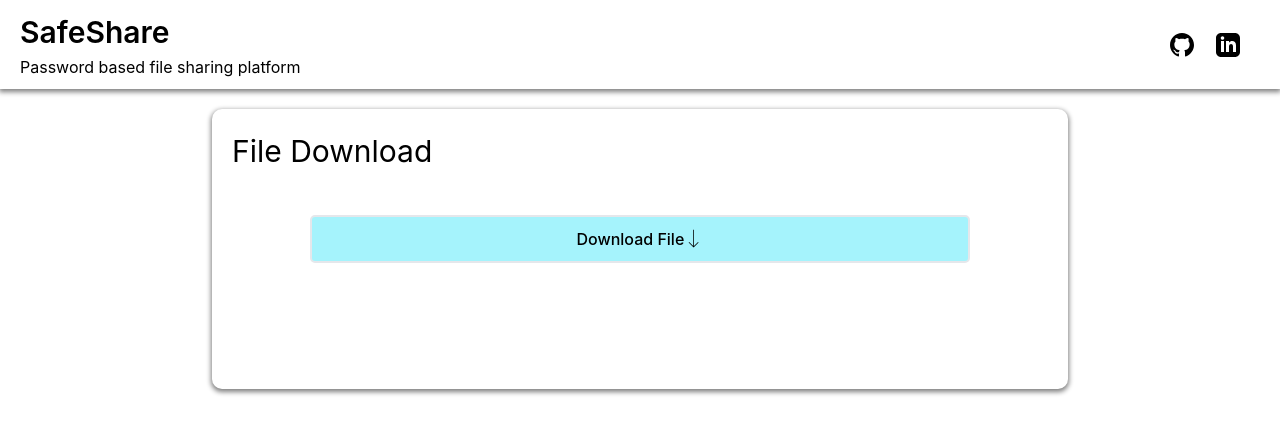
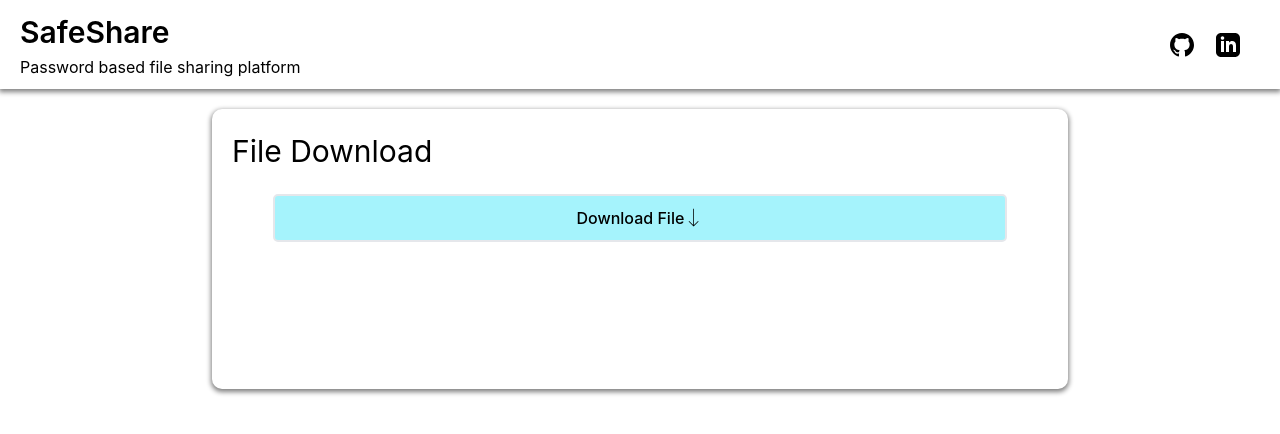
Before and after one commit to Ankit-cg22/SafeShare-frontend, a Next.js app: page /download/1 in a window 1280 px wide. Shown: the top 434 px of the page. Built offline with nearby package versions, Linux system fonts and the light colour scheme; no server answers.

Commit message:
minor changes

```diff
--- a/components/NavBar.js
+++ b/components/NavBar.js
@@ -4,7 +4,7 @@ import { useRouter } from 'next/router'
 export default function NavBar() {
     const router = useRouter()
   return (
-    <div className='w-[100%] py-[10px] px-[20px] flex justify-between items-center  shadow-under'>
+    <div className='w-[100%] py-[10px] px-[20px] flex justify-between items-center  shadow-under '>
         <div onClick={() => router.push('/')} className="cursor-pointer">
           <h1 className='text-[30px] font-semibold'>SafeShare</h1>
           <p>Password based file sharing platform </p>
--- a/pages/download/[fid].js
+++ b/pages/download/[fid].js
@@ -69,10 +69,10 @@ export default function FileDownload(props) {
         <NavBar/>
         <div className='max-w-[1400px] m-auto w-[100%] '>
             <div className='w-[70%] m-auto mainBox  '>
-                <div className='mark h-[280px] m-[20px] p-[20px] rounded-[10px] '>
-                <h1 className='text-[30px] font-seminbold '>File Download</h1>
-                <div className='h-[85%] flex justify-center items-center mb-[20px]'>
-                    <div className='w-[90%] my-auto flex flex-col justify-between items-center  h-[60%] ' >
+                <div className='mark h-[fit-content] min-h-[280px] m-[20px] p-[20px] rounded-[10px] '>
+                <h1 className='text-[30px] font-seminbold mb-[20px]'>File Download</h1>
+                <div className='h-[100%] flex justify-center items-center mb-[20px]  my-auto '>
+                    <div className='w-[100%] my-auto flex flex-col justify-between items-center  min-h-[120px] ' >
 
                         {passwordNeeded &&
                         <div className='form-group  w-[90%]  flex justify-between  flex-col md:flex-row mb-[10px] md:mb-[0px]' >
--- a/pages/index.js
+++ b/pages/index.js
@@ -66,7 +66,7 @@ export default function Home() {
 
     <NavBar/>
 
-    <div  className='w-[100%] max-w-[1400px] m-auto h-[100vh] flex mainContainer mt-[295px] md:mt-[0]'>
+    <div  className='w-[100%] max-w-[1400px] m-auto h-[fit-content] min-h-[100vh] flex mainContainer md:mt-[0]'>
       <div className='w-[100%] md:w-[30%] mark px-[15px] py-[20px] '>
         <h1 className='text-[20px] font-[400]'>Welcome to SafeShare</h1>
         <h1 className='mb-[10px]'>This platform provides you with service to share all types of files protected by a password .</h1>
@@ -78,7 +78,7 @@ export default function Home() {
       </div>
 
       <div className='w-[70%] mainBox '>
-        <div className='mark h-[fit-content] min-h-[250px] m-[20px] p-[20px] rounded-[10px]  '>
+        <div className='mark h-[fit-content] min-h-[280px] m-[20px] p-[20px] rounded-[10px]  '>
           <h1 className='text-[30px] font-seminbold  w-[100%]'>File Upload</h1>
           <div className=' min-h-[238px] flex justify-between items-center'>
               <form onSubmit={(e) => handleFormSubmit(e)} method="POST" action="http://localhost:5000/upload" encType="multipart/form-data" className='w-[100%] my-auto flex flex-col justify-between items-center  min-h-[180px] ' >
```
